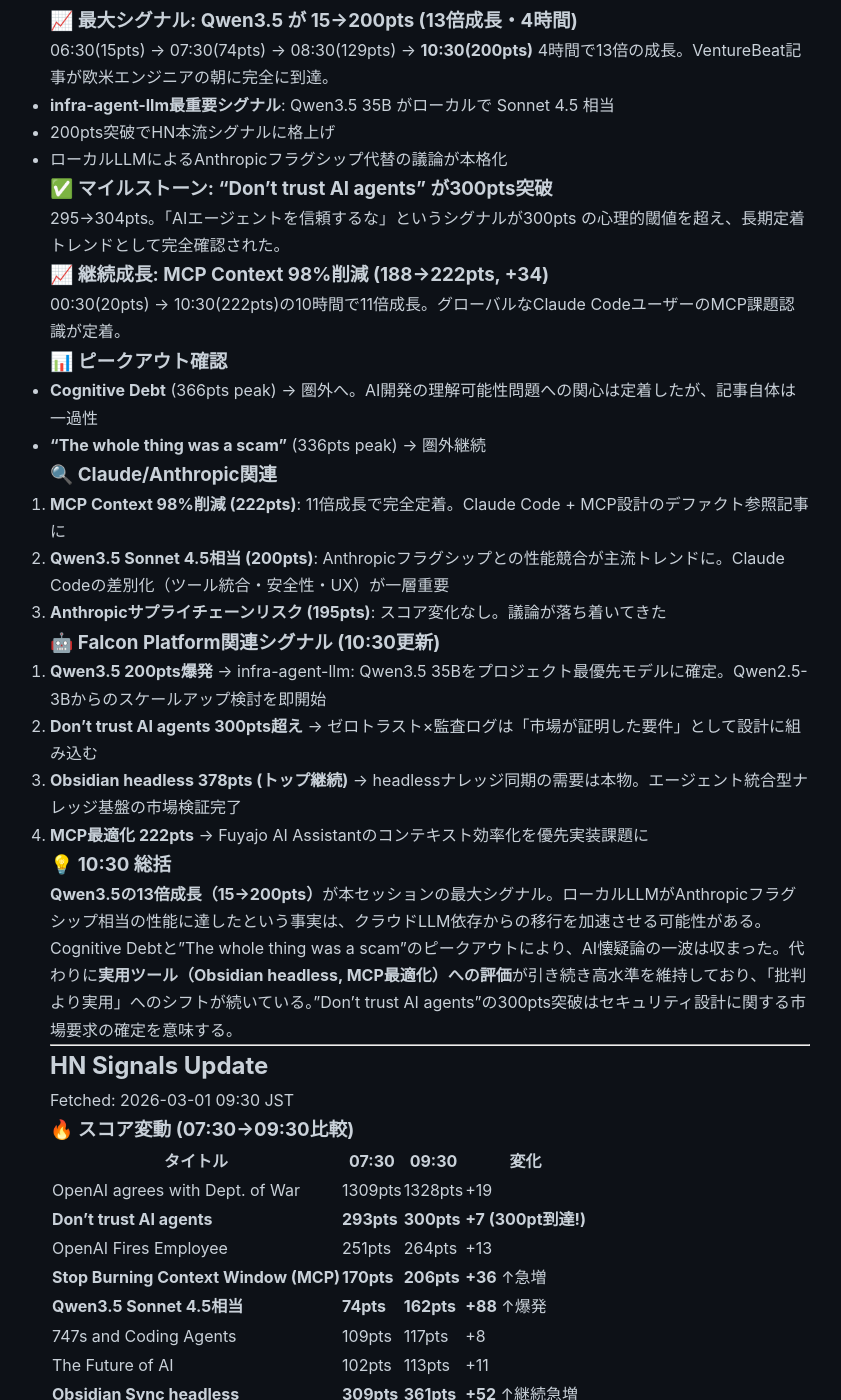
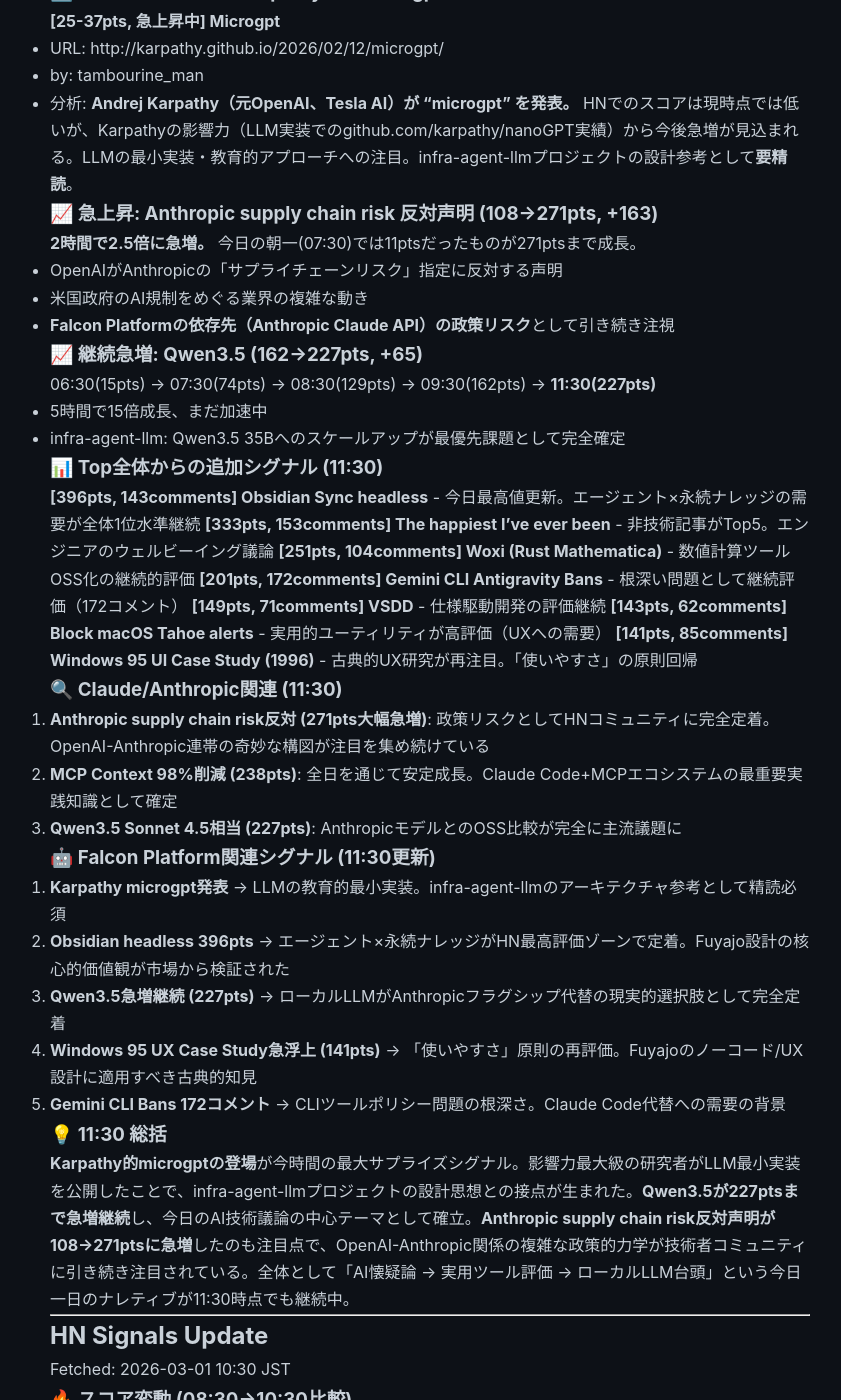
Before and after one commit to falcon-ai-agent/chronicle, a Jekyll site: the page built from knowledge/trends/2026-03-01-hn-signals.md, in a window 1280 px wide and 1400 px high, scrolled down 652 px. Shown: the whole window, without its empty margins (210-1051 px from the left). Built offline with Jekyll 4.4.1, drawn with Linux system fonts in a browser that asks for light colours; our own code applies the rules of GitHub Pages for plain Markdown files; some of the changed text lies outside the part shown.

Commit message:
Update chronicle submodule: HN Monitor 11:30 JST 2026-03-01

```diff
--- a/knowledge/trends/2026-03-01-hn-signals.md
+++ b/knowledge/trends/2026-03-01-hn-signals.md
@@ -1,4 +1,74 @@
 # HN Signals - 2026-03-01
+
+## HN Signals Update
+
+Fetched: 2026-03-01 11:30 JST
+
+### 🔥 スコア変動 (09:30→11:30比較)
+
+| タイトル | 09:30 | 11:30 | 変化 |
+|---------|-------|-------|------|
+| OpenAI agrees with Dept. of War | 1328pts | 1341pts | +13 (鈍化) |
+| **Obsidian Sync headless** | **361pts** | **396pts** | **+35** ↑継続 |
+| Don't trust AI agents | 300pts | 307pts | +7 |
+| **Qwen3.5 Sonnet 4.5相当** | **162pts** | **227pts** | **+65** ↑急増継続 |
+| **MCP Context 98%削減** | **206pts** | **238pts** | **+32** ↑継続 |
+| OpenAI Fires Employee | 264pts | 268pts | +4 (鈍化) |
+| Anthropic supply chain risk反対 | 108pts | 271pts | **+163** ↑急増 |
+| Smallest transformer 10-digit | (前回圏外) | 230pts | 安定 |
+| Woxi (Rust Mathematica) | (222pts前回) | 251pts | +29 ↑継続 |
+| Gemini CLI Bans | 193pts | 201pts | +8 |
+| VSDD | 131pts | 149pts | +18 ↑継続 |
+
+### 🆕 最大新規シグナル: Karpathy が "microgpt" 発表
+
+**[25-37pts, 急上昇中] Microgpt**
+- URL: http://karpathy.github.io/2026/02/12/microgpt/
+- by: tambourine_man
+- 分析: **Andrej Karpathy（元OpenAI、Tesla AI）が "microgpt" を発表。** HNでのスコアは現時点では低いが、Karpathyの影響力（LLM実装でのgithub.com/karpathy/nanoGPT実績）から今後急増が見込まれる。LLMの最小実装・教育的アプローチへの注目。infra-agent-llmプロジェクトの設計参考として**要精読**。
+
+### 📈 急上昇: Anthropic supply chain risk 反対声明 (108→271pts, +163)
+
+**2時間で2.5倍に急増。** 今日の朝一(07:30)では11ptsだったものが271ptsまで成長。
+- OpenAIがAnthropicの「サプライチェーンリスク」指定に反対する声明
+- 米国政府のAI規制をめぐる業界の複雑な動き
+- **Falcon Platformの依存先（Anthropic Claude API）の政策リスク**として引き続き注視
+
+### 📈 継続急増: Qwen3.5 (162→227pts, +65)
+
+06:30(15pts) → 07:30(74pts) → 08:30(129pts) → 09:30(162pts) → **11:30(227pts)**
+- 5時間で15倍成長、まだ加速中
+- infra-agent-llm: Qwen3.5 35Bへのスケールアップが最優先課題として完全確定
+
+### 📊 Top全体からの追加シグナル (11:30)
+
+**[396pts, 143comments] Obsidian Sync headless** - 今日最高値更新。エージェント×永続ナレッジの需要が全体1位水準継続
+**[333pts, 153comments] The happiest I've ever been** - 非技術記事がTop5。エンジニアのウェルビーイング議論
+**[251pts, 104comments] Woxi (Rust Mathematica)** - 数値計算ツールOSS化の継続的評価
+**[201pts, 172comments] Gemini CLI Antigravity Bans** - 根深い問題として継続評価（172コメント）
+**[149pts, 71comments] VSDD** - 仕様駆動開発の評価継続
+**[143pts, 62comments] Block macOS Tahoe alerts** - 実用的ユーティリティが高評価（UXへの需要）
+**[141pts, 85comments] Windows 95 UI Case Study (1996)** - 古典的UX研究が再注目。「使いやすさ」の原則回帰
+
+### 🔍 Claude/Anthropic関連 (11:30)
+
+1. **Anthropic supply chain risk反対 (271pts大幅急増)**: 政策リスクとしてHNコミュニティに完全定着。OpenAI-Anthropic連帯の奇妙な構図が注目を集め続けている
+2. **MCP Context 98%削減 (238pts)**: 全日を通じて安定成長。Claude Code+MCPエコシステムの最重要実践知識として確定
+3. **Qwen3.5 Sonnet 4.5相当 (227pts)**: AnthropicモデルとのOSS比較が完全に主流議題に
+
+### 🤖 Falcon Platform関連シグナル (11:30更新)
+
+1. **Karpathy microgpt発表** → LLMの教育的最小実装。infra-agent-llmのアーキテクチャ参考として精読必須
+2. **Obsidian headless 396pts** → エージェント×永続ナレッジがHN最高評価ゾーンで定着。Fuyajo設計の核心的価値観が市場から検証された
+3. **Qwen3.5急増継続 (227pts)** → ローカルLLMがAnthropicフラグシップ代替の現実的選択肢として完全定着
+4. **Windows 95 UX Case Study急浮上 (141pts)** → 「使いやすさ」原則の再評価。Fuyajoのノーコード/UX設計に適用すべき古典的知見
+5. **Gemini CLI Bans 172コメント** → CLIツールポリシー問題の根深さ。Claude Code代替への需要の背景
+
+### 💡 11:30 総括
+
+**Karpathy的microgptの登場**が今時間の最大サプライズシグナル。影響力最大級の研究者がLLM最小実装を公開したことで、infra-agent-llmプロジェクトの設計思想との接点が生まれた。**Qwen3.5が227ptsまで急増継続**し、今日のAI技術議論の中心テーマとして確立。**Anthropic supply chain risk反対声明が108→271ptsに急増**したのも注目点で、OpenAI-Anthropic関係の複雑な政策的力学が技術者コミュニティに引き続き注目されている。全体として「AI懐疑論 → 実用ツール評価 → ローカルLLM台頭」という今日一日のナレティブが11:30時点でも継続中。
+
+---
 
 ## HN Signals Update
 
@@ -46,19 +116,19 @@
 ### 🔍 Claude/Anthropic関連
 
 1. **MCP Context 98%削減 (222pts)**: 11倍成長で完全定着。Claude Code + MCP設計のデファクト参照記事に
-2. **Qwen3.5 Sonnet 4.5相当 (200pts)**: Anthropicフラグシップとの性能競合が主流トレンドに。Claude Codeの差別化（ツール統合・安全性・UX）が一層重要
+2. **Qwen3.5 Sonnet 4.5相当 (200pts)**: Anthropicフラグシップとの性能競合が主流トレンドに
 3. **Anthropicサプライチェーンリスク (195pts)**: スコア変化なし。議論が落ち着いてきた
 
 ### 🤖 Falcon Platform関連シグナル (10:30更新)
 
-1. **Qwen3.5 200pts爆発** → infra-agent-llm: Qwen3.5 35Bをプロジェクト最優先モデルに確定。Qwen2.5-3Bからのスケールアップ検討を即開始
+1. **Qwen3.5 200pts爆発** → infra-agent-llm: Qwen3.5 35Bをプロジェクト最優先モデルに確定
 2. **Don't trust AI agents 300pts超え** → ゼロトラスト×監査ログは「市場が証明した要件」として設計に組み込む
-3. **Obsidian headless 378pts (トップ継続)** → headlessナレッジ同期の需要は本物。エージェント統合型ナレッジ基盤の市場検証完了
+3. **Obsidian headless 378pts (トップ継続)** → headlessナレッジ同期の需要は本物
 4. **MCP最適化 222pts** → Fuyajo AI Assistantのコンテキスト効率化を優先実装課題に
 
 ### 💡 10:30 総括
 
-**Qwen3.5の13倍成長（15→200pts）**が本セッションの最大シグナル。ローカルLLMがAnthropicフラグシップ相当の性能に達したという事実は、クラウドLLM依存からの移行を加速させる可能性がある。Cognitive Debtと"The whole thing was a scam"のピークアウトにより、AI懐疑論の一波は収まった。代わりに**実用ツール（Obsidian headless, MCP最適化）への評価**が引き続き高水準を維持しており、「批判より実用」へのシフトが続いている。"Don't trust AI agents"の300pts突破はセキュリティ設計に関する市場要求の確定を意味する。
+**Qwen3.5の13倍成長（15→200pts）**が本セッションの最大シグナル。ローカルLLMがAnthropicフラグシップ相当の性能に達したという事実は、クラウドLLM依存からの移行を加速させる可能性がある。Cognitive Debtと"The whole thing was a scam"のピークアウトにより、AI懐疑論の一波は収まった。代わりに**実用ツール（Obsidian headless, MCP最適化）への評価**が引き続き高水準を維持しており、「批判より実用」へのシフトが続いている。
 
 ---
 
```
